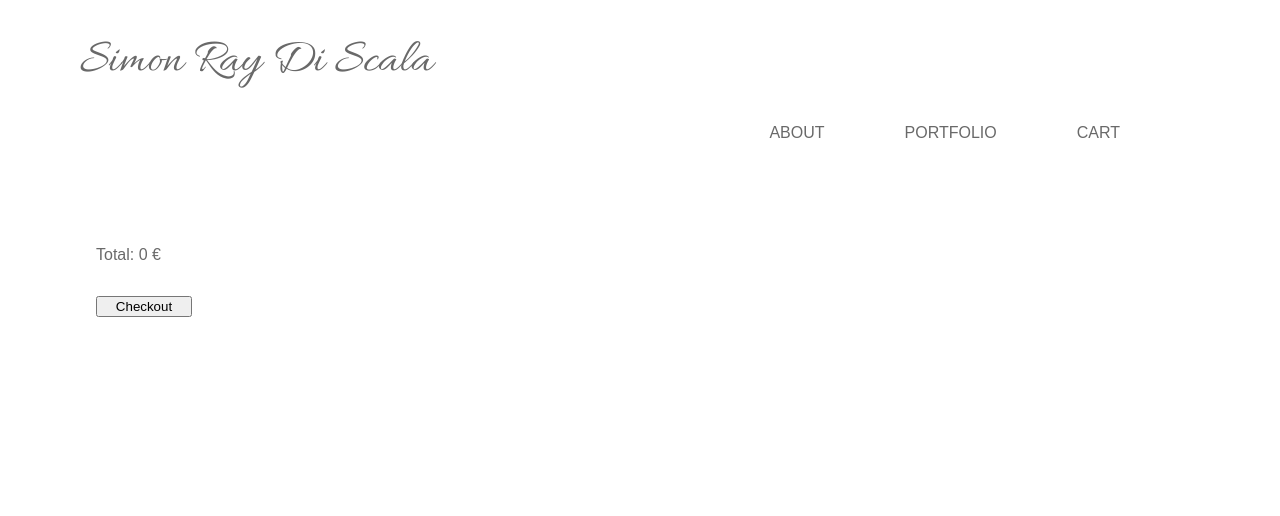
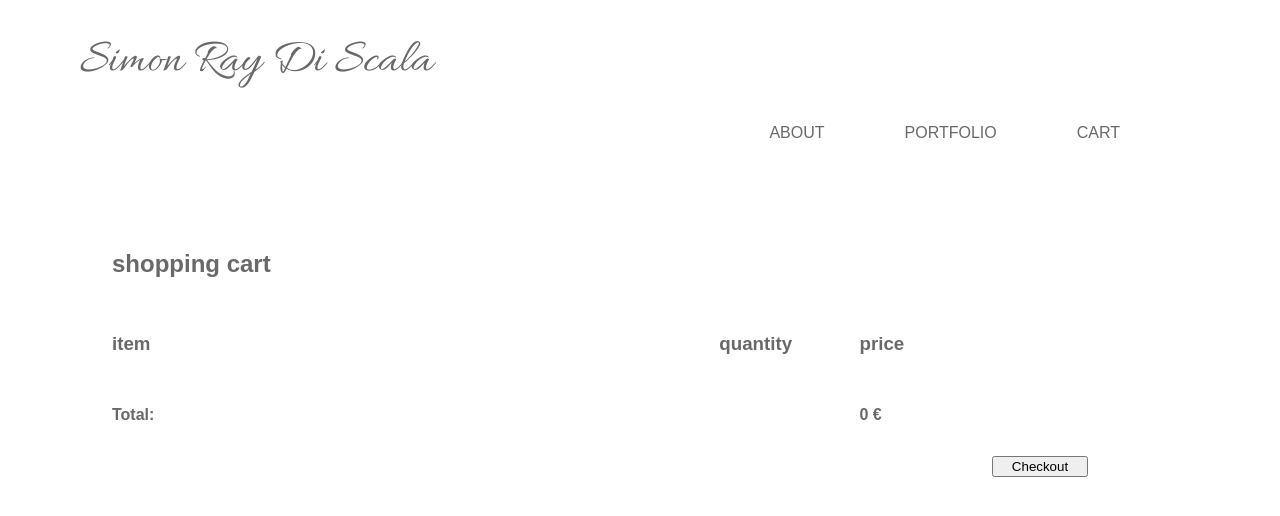
Before and after one commit to clemencerds/simons-art, a React (Create React App) app: page /cart in a window 1280 px wide. Shown: the top 516 px of the page. Built offline with nearby package versions, Linux system fonts and the light colour scheme.

Commit message:
improved styling with css

```diff
--- a/src/components/About/About.css
+++ b/src/components/About/About.css
@@ -18,6 +18,7 @@
 
 #abouttext{
     max-width: 60%;
+    line-height: 1.4rem;
 }
 
 #aboutimg{
--- a/src/components/Cart/Cart.css
+++ b/src/components/Cart/Cart.css
@@ -1,11 +1,35 @@
 .cart {
     display: flex;
     flex-direction: column;
-    margin-left: 6rem;
+    margin-left: 7rem;
     margin-top: 3rem;
     gap: 1rem;
 }
 
+.carttitles{
+    display: grid;
+    grid-template-columns: 50% 10% 10% 2%;
+    gap: 2%;
+}
+
+.cartlist{
+    display: grid;
+    grid-template-columns: 50% 10% 10% 2%;
+    gap: 2%;
+}
+
+.carttotal {
+    display: grid;
+    grid-template-columns: 64% 10%;
+    font-weight:600;
+}
+
+
+#quantity {
+    justify-self:;
+}
+
 #checkout {
     width: 6rem;
+    margin-left: 55rem;
 }
--- a/src/components/Cart/Cart.js
+++ b/src/components/Cart/Cart.js
@@ -6,13 +6,25 @@ function Cart () {
     const {cart, removeFromCart} = useCart() //access to the cart;
     return (
         <div className='cart'>
+            <h2>shopping cart</h2>
+            <div className='carttitles'>
+            <h3>item</h3>
+            <h3>quantity</h3>
+            <h3>price</h3>
+            <h3></h3>
+            </div>
             {cart.map(item => (
-                <div key={item.id}>
-                    {item.title} {item.quantity} {item.price} €
+                <div key={item.id} className='cartlist'>
+                    <div>{item.title}</div>
+                    <div>{item.quantity}</div>
+                    <div  id='quantity'>{item.price} €</div>
                     <button id='delete' onClick={() => removeFromCart(item.id)}>x</button>
                 </div>
             ))}
-            <p>Total: {cart.reduce((acc, item) => acc + item.price, 0)} €</p>
+            <div className='carttotal'>
+            <p>Total:</p>
+            <p> {cart.reduce((acc, item) => acc + item.price, 0)} €</p>
+            </div>
             <button id='checkout'>Checkout</button>
         </div>
     )
--- a/src/components/PaintingDetails/PaintingDetails.css
+++ b/src/components/PaintingDetails/PaintingDetails.css
@@ -1,5 +1,11 @@
 .detailsPage {
     display: flex;
     align-items: center;
-    flex-direction: column
+    flex-direction: column;
+    margin-top: 3rem;
+    margin-bottom: 6rem;
 }
+
+.detailsPage h2{
+    margin-bottom: 3rem;
+}
--- a/src/components/Portfolio/Portfolio.css
+++ b/src/components/Portfolio/Portfolio.css
@@ -9,6 +9,7 @@
     gap: 1rem;
     justify-content: center;
     margin-top: 6rem;
+
 }
 
 .painting {
@@ -28,3 +29,7 @@ object-fit: cover;
     text-decoration: none;
     color: dimgray;
 }
+
+.painting p{
+    justify-self: center;
+}
--- a/src/components/Portfolio/Portfolio.js
+++ b/src/components/Portfolio/Portfolio.js
@@ -18,7 +18,7 @@ function Portfolio () {
                                 src={painting.img}
                                 alt={painting.title}
                             />
-                            <h3>{painting.title}</h3>
+                            <p>{painting.title}</p>
                         </Link>
                         <p>{painting.price} €</p>
                     </div>
--- a/src/components/Root/Root.css
+++ b/src/components/Root/Root.css
@@ -17,8 +17,11 @@ h1{
     font-weight: 500;
     font-style: normal;
     font-size: 3rem;
+}
 
-
+h1 a{
+    text-decoration: none;
+    color: dimgray
 }
 
 
--- a/src/components/Root/Root.js
+++ b/src/components/Root/Root.js
@@ -1,13 +1,13 @@
 import './Root.css';
 import React from 'react';
-import { Outlet, NavLink } from 'react-router-dom';
+import { Outlet, NavLink, Link } from 'react-router-dom';
 
 function Root () {
 
     return(
         <div>
         <div className='root'>
-        <h1>Simon Ray Di Scala</h1>
+        <h1><Link to='/'>Simon Ray Di Scala</Link></h1>
         <nav>
             <ul>
                 <li><NavLink to='/about'>ABOUT</NavLink></li>
```
Also changed, not shown: src/components/About/About.js (+3 -6 lines).
